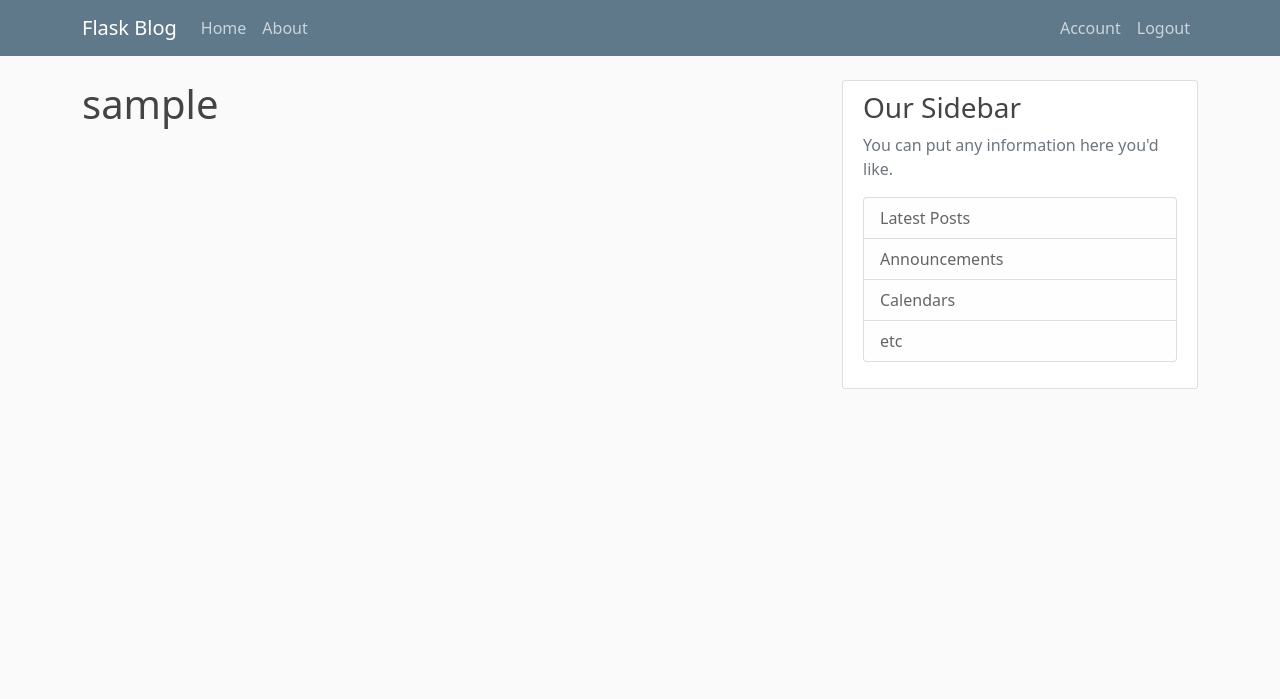
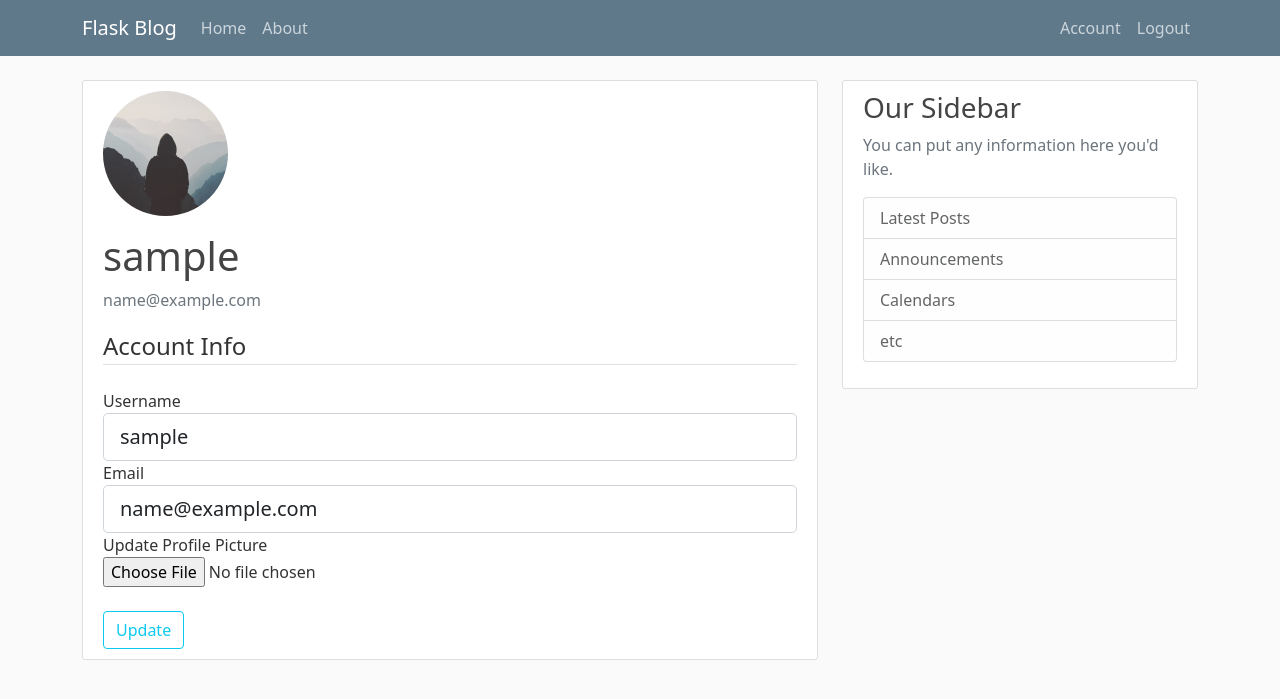
Before and after one commit to Noctiscreo/flaskblog, a Flask app: page /account in a window 1280 px wide. Shown: the top 699 px of the page. Run offline with Flask 3, Linux system fonts and the light colour scheme; the visitor is signed in with stand-in values (Sample User, id 1); some libraries are stand-ins or nearby versions.

Commit message:
Added 'update name, email, profile picture' validation.

```diff
--- a/flaskblog/forms.py
+++ b/flaskblog/forms.py
@@ -1,6 +1,10 @@
 # flast_wtf and wtforms etc. were installed with the same:
 # pip install flask-wtf
 from flask_wtf import FlaskForm
+# FileField = type of field.
+# FileAllowed = validator that says the type of file that can be uploaded.
+from flask_wtf.file import FileField, FileAllowed
+from flask_login import current_user
 from wtforms import StringField, PasswordField, SubmitField, BooleanField
 from wtforms.validators import DataRequired, Length, Email, EqualTo, ValidationError
 from flaskblog.models import User
@@ -30,7 +34,7 @@ class RegistrationForm(FlaskForm):
     # validate_[field name], and pass in [field name] as an argument.
     def validate_username(self, username):
 
-        # If there's a user, it will add to variable.
+        # If there's a user, it will add it to the variable.
         # If there isn't, it will return 'None'.
         user = User.query.filter_by(username=username.data).first()
 
@@ -41,7 +45,7 @@ class RegistrationForm(FlaskForm):
     # validate_[field name], and pass in [field name] as an argument.
     def validate_email(self, email):
 
-        # If there's an email, it will add to variable.
+        # If there's an email, it will add it to the variable.
         # If there isn't, it will return 'None'.
         user = User.query.filter_by(email=email.data).first()
 
@@ -62,3 +66,41 @@ class LoginForm(FlaskForm):
     remember = BooleanField('Remember Me')
 
     submit = SubmitField('Login')
+
+
+class UpdateAccountForm(FlaskForm):
+    # Form fields are all imported classes from the WTForms package.
+    # StringField = string input by user. 'Username' = label.
+    username = StringField('Username',
+                           # DataRequired = 'can't be empty'.
+                           # Lengh = min and max length of entry.
+                           validators=[DataRequired(), Length(min=2, max=20)])
+
+    email = StringField('Email',
+                        validators=[DataRequired(), Email()])
+    # validators = a list of validators to check against.
+    picture = FileField('Update Profile Picture', validators=[FileAllowed(['jpg', 'png'])])
+    # 'Update' = the label.
+    submit = SubmitField('Update')
+
+    # validate_[field name], and pass in [field name] as an argument.
+    def validate_username(self, username):
+        if username.data != current_user.username:
+            # If there's a user, it will add it to the variable.
+            # If there isn't, it will return 'None'.
+            user = User.query.filter_by(username=username.data).first()
+
+            # If the user already exists in the db:
+            if user:
+                raise ValidationError('That username is taken. Please choose a different one.')
+
+    # validate_[field name], and pass in [field name] as an argument.
+    def validate_email(self, email):
+        if email.data != current_user.email:
+            # If there's an email, it will add it to the variable.
+            # If there isn't, it will return 'None'.
+            user = User.query.filter_by(email=email.data).first()
+
+            # If the email already exists in the db:
+            if user:
+                raise ValidationError('That email is taken. Please choose a different one.')
--- a/flaskblog/routes.py
+++ b/flaskblog/routes.py
@@ -3,7 +3,7 @@
 # <link rel="stylesheet" type="text/css" href="{{ url_for('static', filename='main.css') }}">
 from flask import render_template, url_for, flash, redirect, request
 from flaskblog import app, db, bcrypt
-from flaskblog.forms import RegistrationForm, LoginForm
+from flaskblog.forms import RegistrationForm, LoginForm, UpdateAccountForm
 from flaskblog.models import User, Post
 from flask_login import login_user, current_user, logout_user, login_required
 
@@ -94,9 +94,31 @@ def logout():
     # Send the user back to the homepage.
     return redirect(url_for('home'))
 
-@app.route("/account")
+@app.route("/account", methods=['GET', 'POST'])
 # With @login_required, the extension knows
 # that we need to log in to access this route
 @login_required
 def account():
-   return render_template('account.html', title='Acount')
+   # Create instance of 'UpdateAccount' form:
+   form = UpdateAccountForm()
+   # Validate the form when it's submitted:
+   if form.validate_on_submit():
+       # Set the current user's username in db to the new one submitted in the form.
+       current_user.username = form.username.data
+       # Set the current user's email in db to the new one submitted in the form.
+       current_user.email = form.email.data
+       # Commit these changes to the database:
+       db.session.commit()
+       # Add a flash message to notify user that the account has been updated.
+       flash('Your account has been updated!', 'success')
+       return redirect(url_for('account'))
+   # Display the current username and email:
+   elif request.method == 'GET':
+       form.username.data = current_user.username
+       form.email.data = current_user.email
+   # current_user.image_file is a column in User's database, in 'models.py'.
+   # In that column, there is a default='default.jpg'.
+   image_file = url_for('static', filename='profile_pics/' + current_user.image_file)
+   # Pass the image_file into the account template so it can be used in the html:
+   return render_template('account.html', title='Acount',
+                          image_file=image_file, form=form)
--- a/flaskblog/templates/account.html
+++ b/flaskblog/templates/account.html
@@ -1,5 +1,89 @@
 {% extends "layout.html" %}
 {% block content %}
-    <!-- Displays current user name. -->
-    <h1>{{ current_user.username }}</h1>
+    <!-- Contains some bootstrap and main.css classes -->
+    <div class="content-section">
+        <div class="media">
+            <img class="rounded-circle account-img" src="{{ image_file }}">
+            <div class="media-body">
+                <h2 class="account-heading">{{ current_user.username }}</h2>
+                <p class="text-secondary">{{ current_user.email }}</p>
+            </div>
+        </div>
+            <!-- POST and "" = posts to the same, current route -->
+            <!-- 'enctype' ensures proper encoding type. -->
+            <!-- With enctype set right, the errors will make more sense. -->
+            <form method="POST" action="" novalidate enctype="multipart/form-data">
+                <!-- .hidden_tag() adds a 'CSRF token',
+                    Cross Site Request Forgery token,
+                    aka security features, uses Secret Key.-->
+                {{ form.hidden_tag() }}
+                <!-- 'fieldset' groups related elements in a form.
+                    'form-group' is a bootstrap class -->
+                <fieldset class="form-group">
+                    <!-- border-bottom adds styling, mb-4 = margin-bottom 4 -->
+                    <!-- a 'legend' is a form's label -->
+                    <legend class="border-bottom mb-4">Account Info</legend>
+
+                    <div class="form-group">
+                        <!-- Gets username field label from the 'form' passed in from 'forms.py'
+                        * .label prints out a heading (label) above the username field.
+                        'username' is the name we gave the variable in forms.py that stores the StringField class.
+                        * 'form-control-label' adds a Bootstrap style -->
+                        {{ form.username.label(class="form-control-label") }}
+                        <!-- Adds error feedback -->
+                        {% if form.username.errors %}
+                        <!-- Add 'is-invalid' class to the form field if there's an error. -->
+                            {{ form.username(class="form-control form-control-lg is-invalid") }}
+                            <!-- Add error message(s) underneath the field. -->
+                            <div class="invalid-feedback">
+                                {% for error in form.username.errors %}
+                                    <span>{{ error }}</span>
+                                {% endfor %}
+                            </div>
+                        {% else %}
+                            <!-- If there are no errors, print out the valid field as usual -->
+                            {{ form.username(class="form-control form-control-lg") }}
+                        {% endif %}
+                    </div>
+
+                    <div class="form-group">
+                        {{ form.email.label(class="form-control-label") }}
+                        {% if form.email.errors %}
+                            {{ form.email(class="form-control form-control-lg is-invalid") }}
+                            <div class="invalid-feedback">
+                                {% for error in form.email.errors %}
+                                    <span>{{ error }}</span>
+                                {% endfor %}
+                            </div>
+                        {% else %}
+                            {{ form.email(class="form-control form-control-lg") }}
+                        {% endif %}
+                    </div>
+
+                    <div class="form-group">
+                        <!-- form.picture grabs the picture from the form route -->
+                        <!-- .label adds css heading to the label -->
+                        <!-- .label() the '()' is for optional CSS classes -->
+                        {{ form.picture.label() }}</br>
+                        <!-- From the 'form' route grab the picture -->
+                        <!-- 'form-control-file' = bootstrap class -->
+                        {{ form.picture(class="form-control-file") }}
+                        <!-- Check if there are errors, and if so print all of them. -->
+                        {% if form.picture.errors %}
+                            {% for error in form.picture.errors %}
+                                <span class="text-danger">{{ error }}</span></br>
+                            {% endfor %}
+                        {% endif %}
+                    </div></br>
+
+                </fieldset>
+
+                <div class="form-group">
+                    <!-- 'btn' = button
+                        'btn-outline-info' = bootstrap style adding a blue outline. -->
+                    {{ form.submit(class="btn btn-outline-info") }}
+                </div>
+
+            </form>
+    </div>
 {% endblock content %}
```
Also changed, not shown: flaskblog/static/profile_pics/default.jpg (added).
